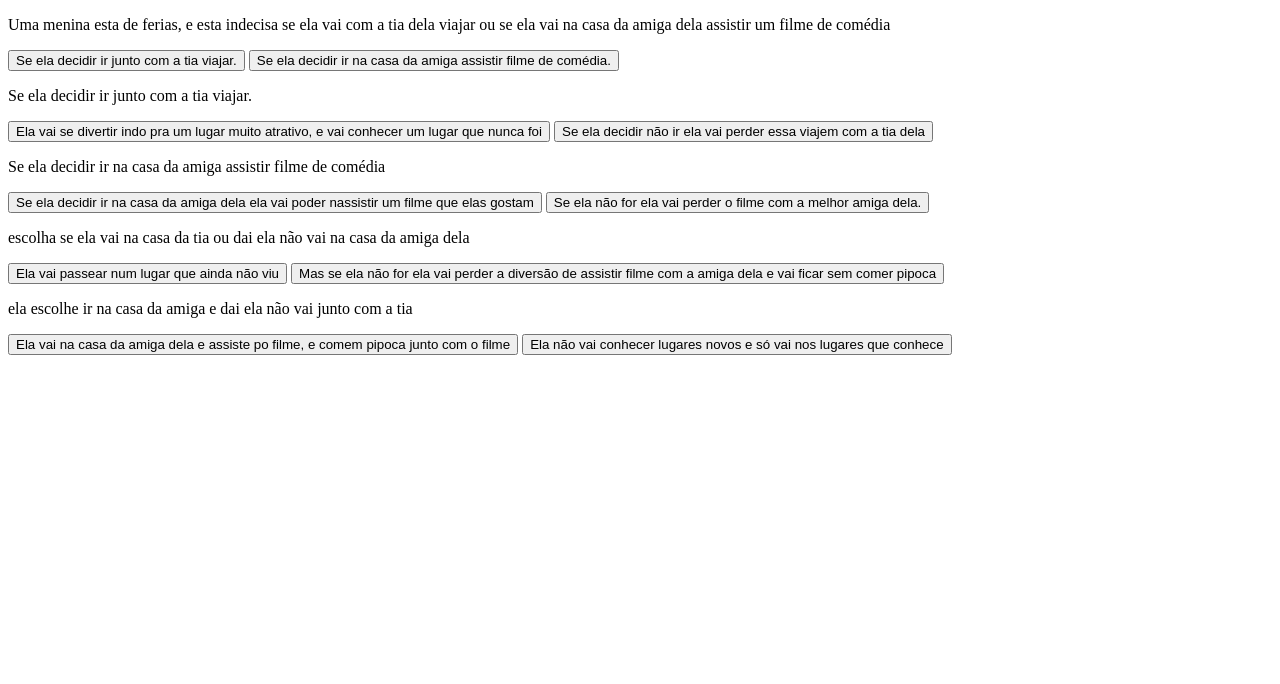
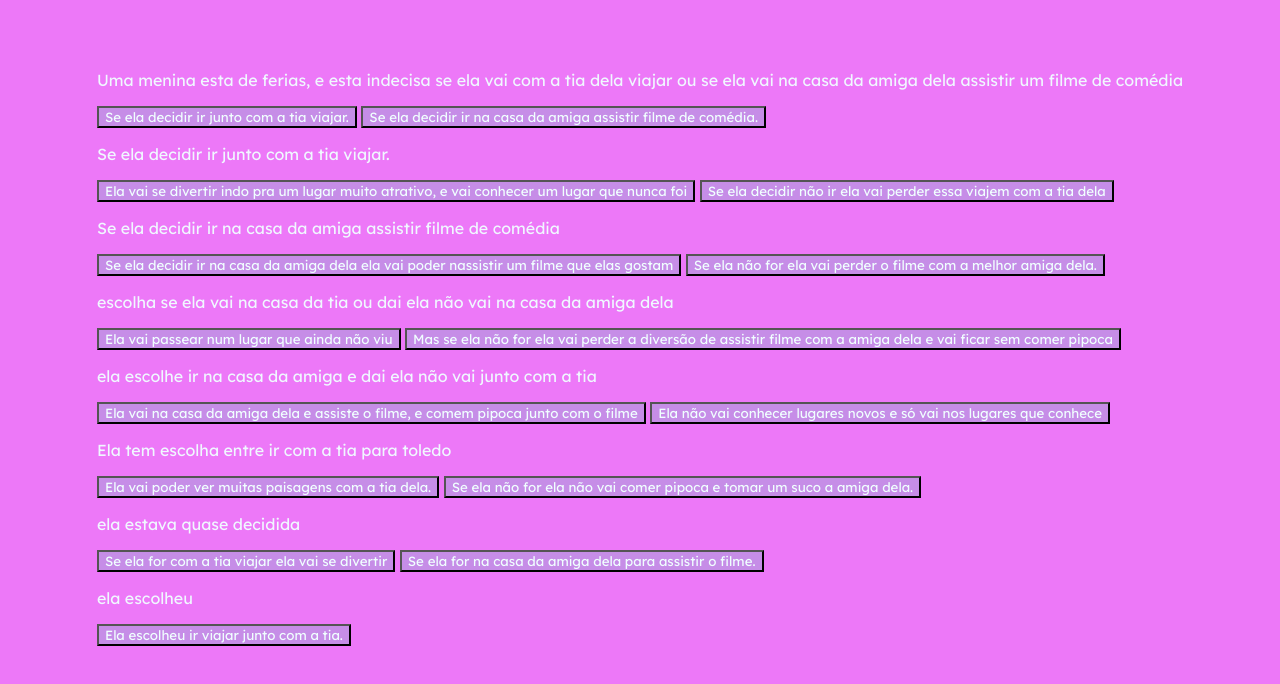
Before and after one commit to kauliczkowski/rpgkau, a plain HTML site: page index.html in a window 1280 px wide. Drawn offline with Linux system fonts and the light colour scheme.

Commit message:
adiçao de codigos

```diff
--- a/index.html
+++ b/index.html
@@ -22,23 +22,41 @@
           <p>Se ela decidir ir junto com a tia viajar.</p>
           <button class="btn-proximo" data-proximo="3">Ela vai se divertir indo pra um lugar muito atrativo, e vai conhecer um lugar que nunca foi</button>
           <button class="btn-proximo" data-proximo="4">Se ela decidir não ir ela vai perder essa viajem com a tia dela</button>
-
+          </div>
 
          <div class="passo ativo" id="passo-2">
          <p>Se ela decidir ir na casa da amiga assistir filme de comédia</p>
          <button class="btn-proximo" data-proximo="5">Se ela decidir ir na casa da amiga dela ela vai poder nassistir um filme que elas gostam</button>
          <button class="btn-proximo" data-proximo="6">Se ela não for ela vai perder o filme com a melhor amiga dela.</button>
-
+         </div>
 
          <div class="passo-ativo" id="passo-3">
          <p>escolha se ela vai na casa da tia ou dai ela não vai na casa da amiga dela</p>
          <button class="btn-proximo" data-proximo="7">Ela vai passear num lugar que ainda não viu</button>
          <button class="btn-proximo" data-proximo="8">Mas se ela não for ela vai perder a diversão de assistir filme com a amiga dela e vai ficar sem comer pipoca</button>
-
+         </div>
 
          <div class="passo-ativo" id="passo-4">
          <p>ela escolhe ir na casa da amiga e dai ela não vai junto com a tia</p>
-         <button class="passo-artivo" data-proximo="9">Ela vai na casa da amiga dela e assiste po filme, e comem pipoca junto com o filme</button>
-         <button class="passo-ativo" data-proximo="10">Ela não vai conhecer lugares novos e só vai nos lugares que conhece</button>
-</body>
+         <button class="btn-proximo" data-proximo="9">Ela vai na casa da amiga dela e assiste o filme, e comem pipoca junto com o filme</button>
+         <button class="btn-proximo" data-proximo="10">Ela não vai conhecer lugares novos e só vai nos lugares que conhece</button>
+         </div>
+
+         <div class="passo-ativo" id="passo-5">
+         <p>Ela tem escolha entre ir com a tia para toledo</p>
+         <button class="btn-proximo" data-proximo="11">Ela vai poder ver muitas paisagens com a tia dela.</button>
+         <button class="btn-proximo" data-proximo="12">Se ela não for ela não vai comer pipoca e tomar um suco a amiga dela.</button>
+         </div>
+
+         <div class="passo-ativo" id="passo-6">
+         <p>ela estava quase decidida</p>
+         <button class="btn-proximo" data-proximo="13">Se ela for com a tia viajar ela vai se divertir</button>
+         <button class="btn-proximo" data-proximo="14">Se ela for na casa da amiga dela para assistir o filme.</button>
+         </div>
+
+         <div class="passo-ativo" id="passo-7">
+         <p>ela escolheu</p>
+         <button class="btn-proximo" data-proximo="15">Ela escolheu ir viajar junto com a tia.</button>
+         </div>
+        </body>
 </html>
--- a/style.css
+++ b/style.css
@@ -1 +1,29 @@
+body{
+    background-color:rgb(237, 120, 248);
+    color:aliceblue;
 font-family: "Lexend Deca", sans-serif;
+display: flex;
+justify-content: center;
+align-items: center;
+height: 700px;
+margin: 0;
+}
+
+button {
+    background-color: rgba(178, 153, 224, 0.664);
+    color:azure;
+    font-family: "Lexend Deca", sans-serif;
+}
+
+.passo {
+    display: none;
+}
+
+.passo.ativo {
+    display: block;
+}
+
+main {
+    text-aling: center;
+    max-width: 90%;
+}
```
Also changed, not shown: script.js (added, +11 -0 lines).
